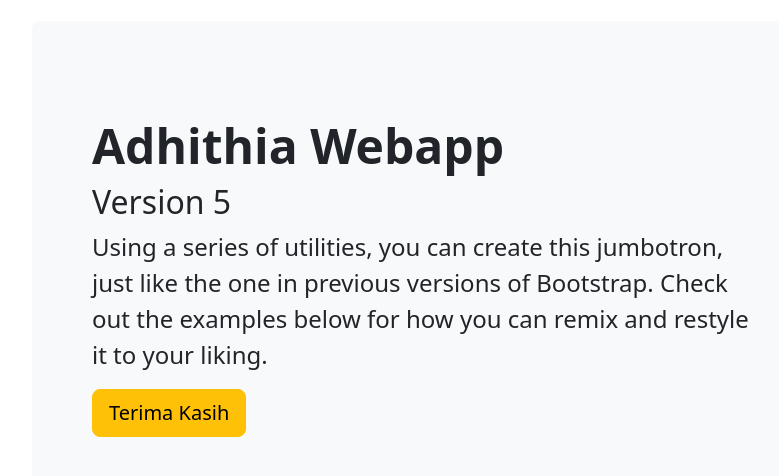
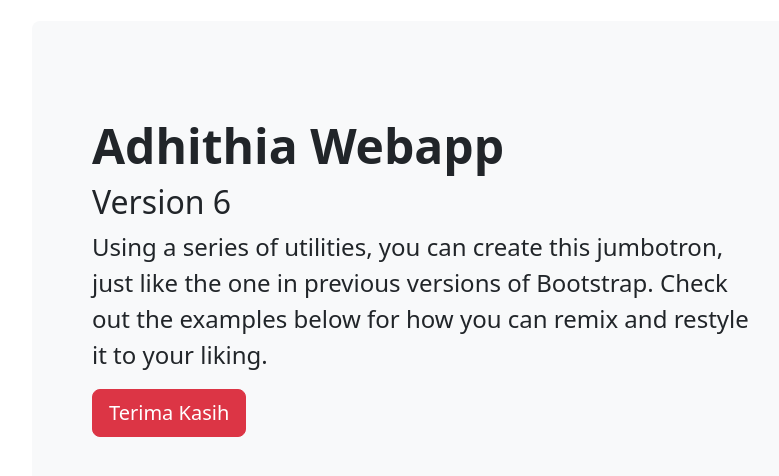
Before and after one commit to diansyahirfan/belajar-github-batch-6, a plain HTML site: page index.html in a window 1280 px wide. Shown: the part 80-556 px from the top of the page, without its empty margins (50-829 px from the left). Drawn offline with nearby package versions, Linux system fonts and the light colour scheme.

Commit message:
update ke version 6

```diff
--- a/index.html
+++ b/index.html
@@ -28,11 +28,11 @@
       <div class="p-5 mb-4 bg-light rounded-3">
         <div class="container-fluid py-5">
           <h1 class="display-5 fw-bold">Adhithia Webapp</h1>
-          <h2>Version 5</h2>
+          <h2>Version 6</h2>
           <p class="col-md-8 fs-4">Using a series of utilities, you can create this jumbotron, just like the one in
             previous versions of Bootstrap. Check out the examples below for how you can remix and restyle it to your
             liking.</p>
-          <button class="btn btn-warning btn-lg" type="button">Terima Kasih</button>
+          <button class="btn btn-danger btn-lg" type="button">Terima Kasih</button>
         </div>
       </div>
   </main>
```
